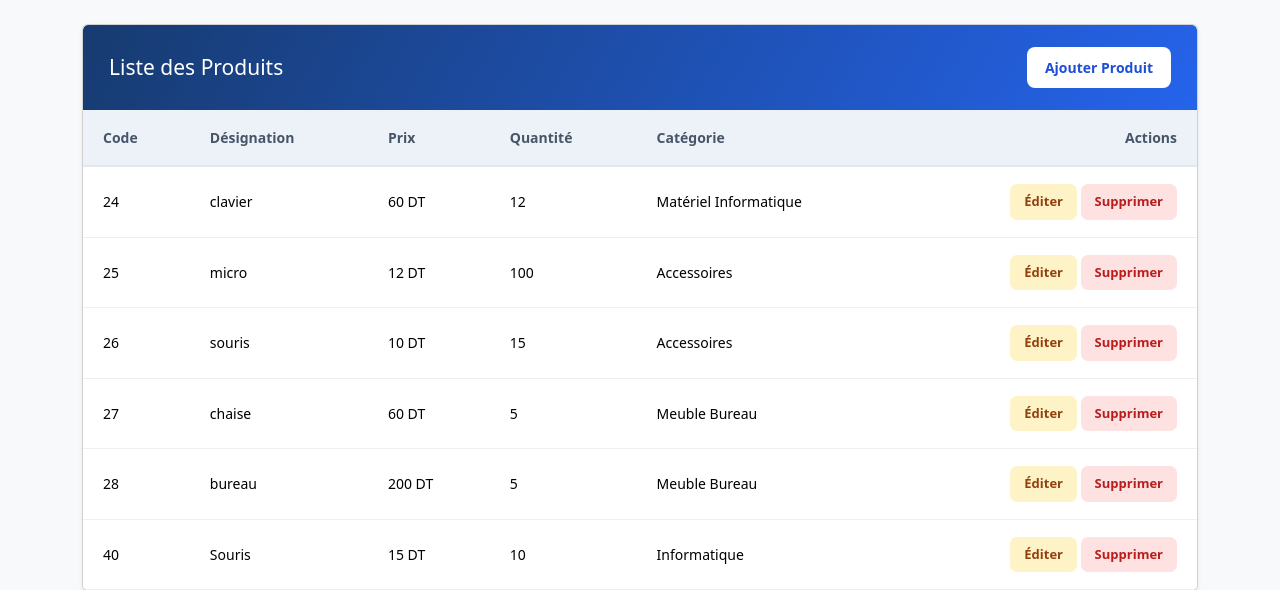
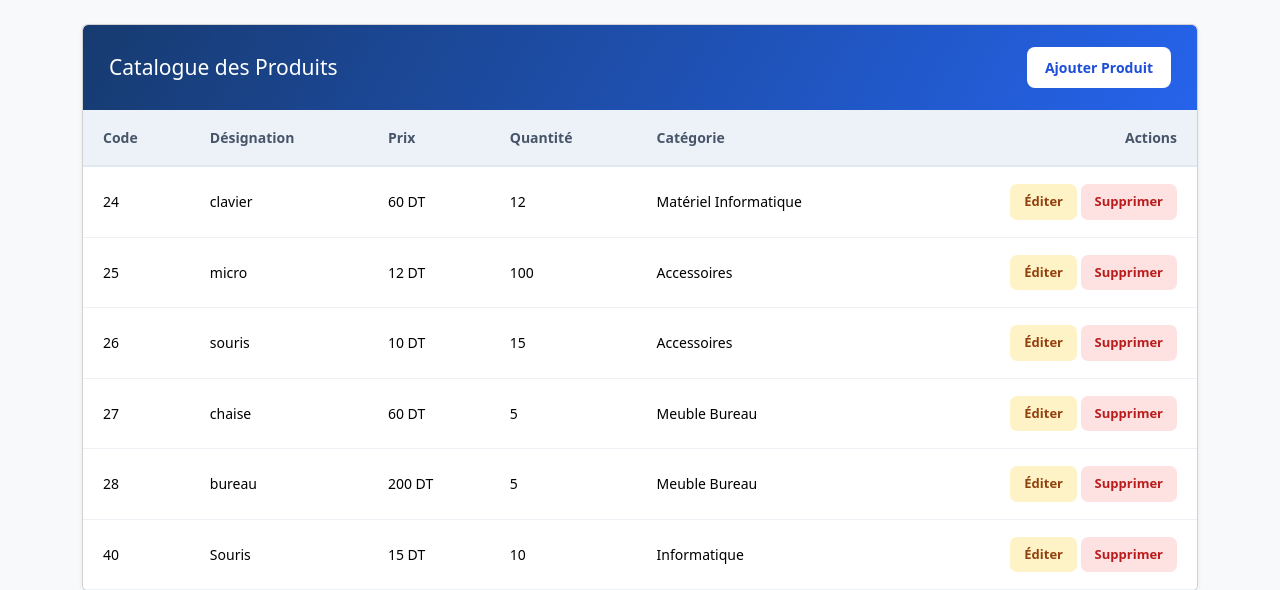
Before and after one commit to waelzouari/magasin_etud, a PHP site: page /produits.php in a window 1280 px wide. Shown: the part 56-646 px from the top of the page. Run offline with PHP 8.4, Linux system fonts and the light colour scheme; data comes from the database, SQL or seed files in the repository.

Commit message:
feat: modifier le titre des produits (#2)

```diff
--- a/public/produits.php
+++ b/public/produits.php
@@ -177,7 +177,7 @@ require 'layouts/header.php';
 
 <div class="card shadow-sm">
     <div class="card-header bg-dark text-white d-flex justify-content-between align-items-center">
-        <h5 class="mb-0">Liste des Produits</h5>
+        <h5 class="mb-0">Catalogue des Produits</h5>
         <form action="produit_form.php" method="get" class="m-0">
             <button type="submit" class="btn btn-primary btn-sm">Ajouter Produit</button>
         </form>
```
